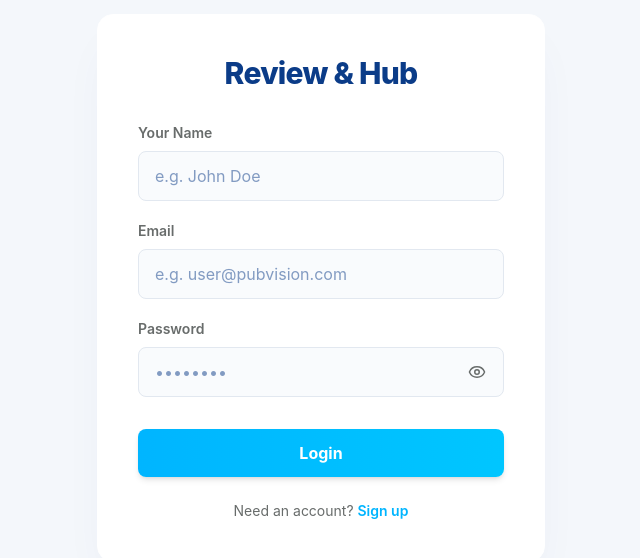
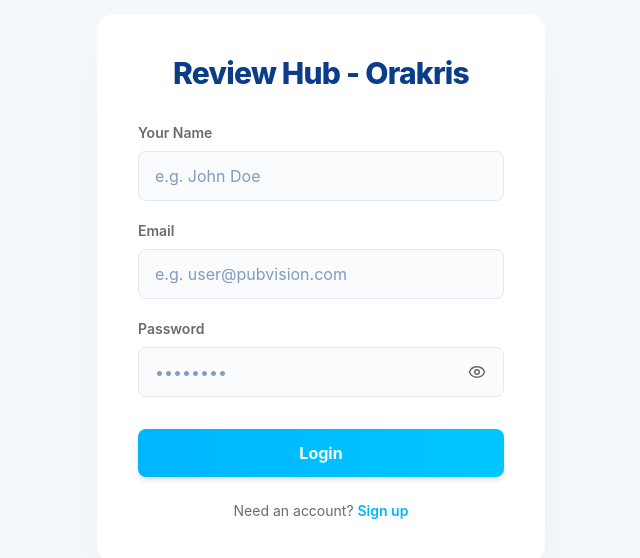
Before and after one commit to tprasoonalahari/Review_Generations, a React (Vite) app in the folder frontend/: page /login in a window 1280 px wide. Shown: the part 112-670 px from the top of the page, without its empty margins (319-959 px from the left). Built offline with nearby package versions, Linux system fonts and the light colour scheme; no server answers.

Commit message:
style: rename project header to Review Hub - Orakris

```diff
--- a/frontend/index.html
+++ b/frontend/index.html
@@ -4,7 +4,7 @@
     <meta charset="UTF-8" />
     <link rel="icon" type="image/svg+xml" href="/favicon.svg" />
     <meta name="viewport" content="width=device-width, initial-scale=1.0" />
-    <title>frontend</title>
+    <title>Review Hub - Orakris</title>
   </head>
   <body>
     <div id="root"></div>
--- a/frontend/src/components/Login.tsx
+++ b/frontend/src/components/Login.tsx
@@ -78,7 +78,7 @@ const Login: React.FC = () => {
     <div className="flex h-screen items-center justify-center bg-background">
       <div className="w-full max-w-md p-10 bg-surface rounded-2xl shadow-2xl shadow-blue-900/5 border border-white">
         <h2 className="text-3xl font-extrabold text-center text-text mb-8 tracking-tight">
-          {isRegistering ? 'Create Account' : 'Review & Hub'}
+          {isRegistering ? 'Create Account' : 'Review Hub - Orakris'}
         </h2>
 
         {error && (
--- a/frontend/src/components/Workspace.tsx
+++ b/frontend/src/components/Workspace.tsx
@@ -94,7 +94,7 @@ const Workspace: React.FC = () => {
     <div className="min-h-screen bg-background text-text p-8">
       <div className="max-w-7xl mx-auto">
         <div className="flex justify-between items-center mb-8">
-          <h1 className="text-4xl font-extrabold text-transparent bg-clip-text bg-gradient-to-r from-[#0B3C88] to-[#00B5FF] tracking-tight">Review & Hub Workspace</h1>
+          <h1 className="text-4xl font-extrabold text-transparent bg-clip-text bg-gradient-to-r from-[#0B3C88] to-[#00B5FF] tracking-tight">Review Hub - Orakris</h1>
           <div className="flex gap-4">
             {(user?.role === 'admin' || user?.role === 'creator') && (
               <button
```
